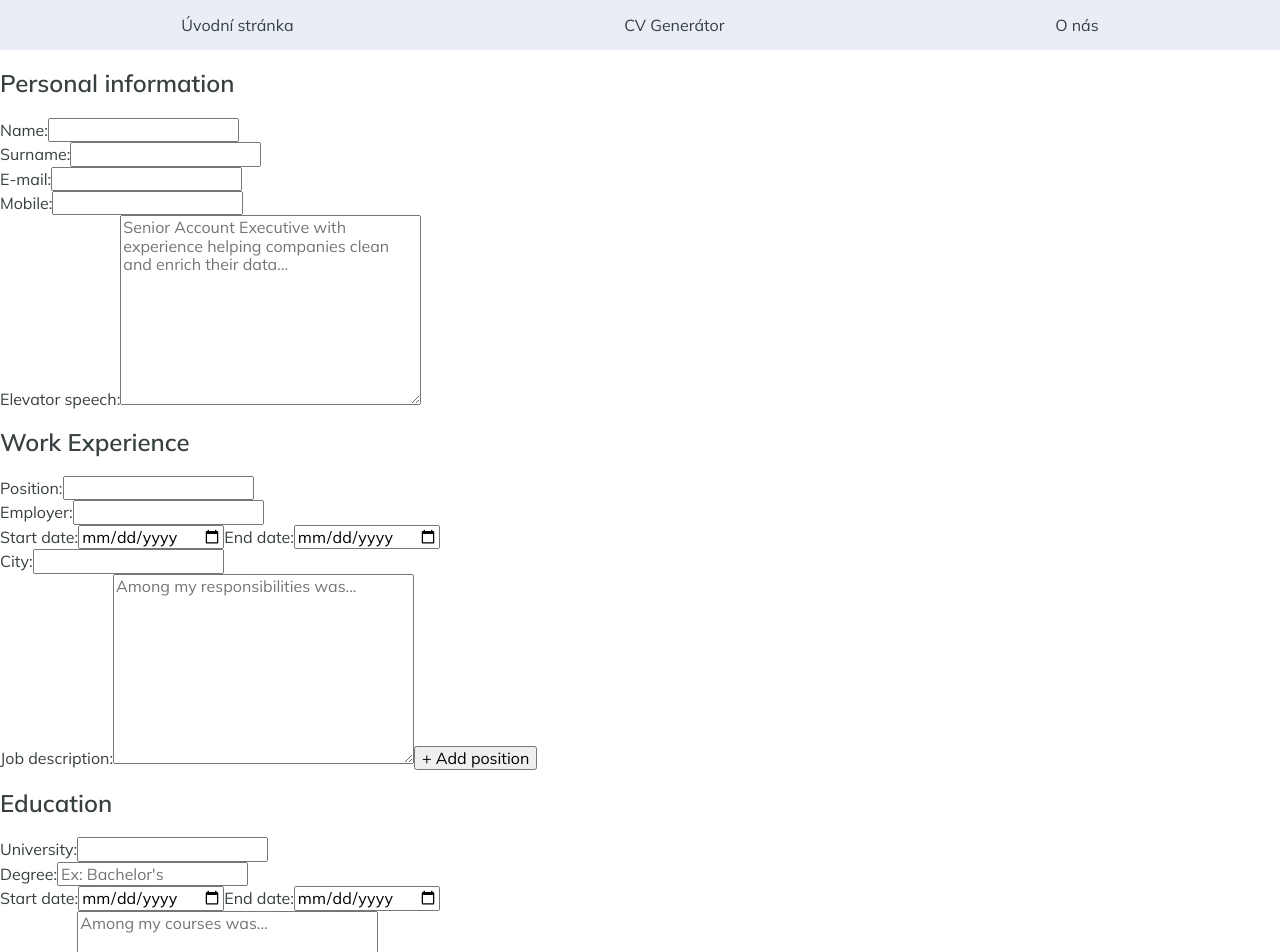
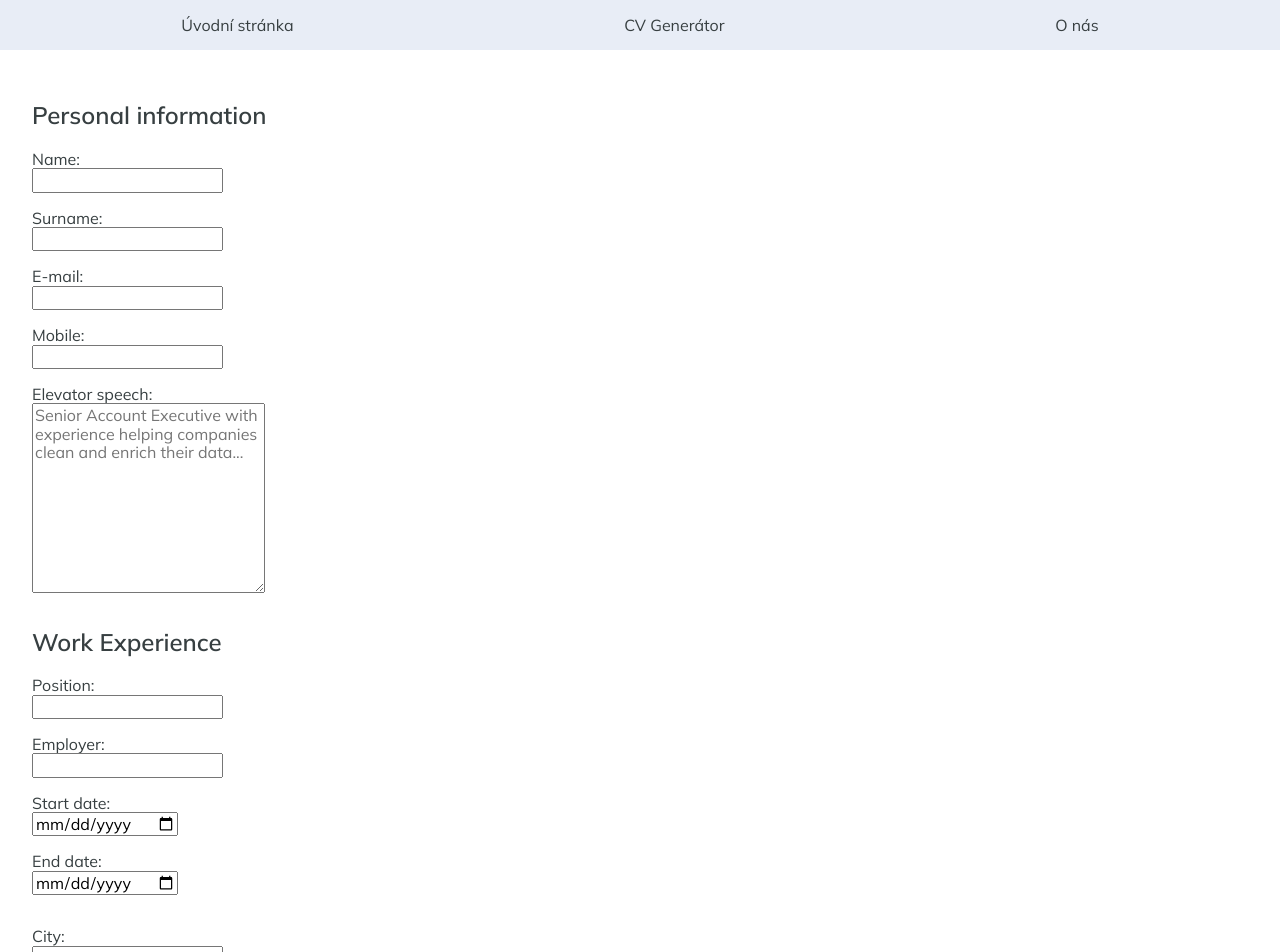
Before and after one commit to htmlena/cv-genius, a React (Create React App) app: page /cv-generator in a window 1280 px wide. Shown: the top 952 px of the page. Built offline with nearby package versions, Linux system fonts and the light colour scheme.

Commit message:
Basic form styles

```diff
--- a/src/components/Generator/Generator.jsx
+++ b/src/components/Generator/Generator.jsx
@@ -1,78 +1,117 @@
 import React from 'react';
+import './style.scss';
 
 const Generator = () => {
   return (
-    <form>
-      <div>
+    <form className="main-form-container">
+      <div className="personal-info-container">
         <div>
           <h2>Personal information</h2>
-          <div>
-            <label htmlFor="name">Name:</label>
+          <div className="label-input-container">
+            <label className="label-block" htmlFor="name">
+              Name:
+            </label>
             <input type="text" name="name" id="name" required />
           </div>
         </div>
-        <div>
-          <label htmlFor="surname">Surname:</label>
+        <div className="label-input-container">
+          <label className="label-block" htmlFor="surname">
+            Surname:
+          </label>
           <input type="text" name="surname" id="surname" required />
         </div>
-        <div>
-          <label htmlFor="email">E-mail:</label>
+        <div className="label-input-container">
+          <label className="label-block" htmlFor="email">
+            E-mail:
+          </label>
           <input type="email" name="email" id="email" required />
         </div>
-        <div>
-          <label htmlFor="mobile">Mobile:</label>
+        <div className="label-input-container">
+          <label className="label-block" htmlFor="mobile">
+            Mobile:
+          </label>
           <input type="tel" name="mobile" id="mobile" required />
         </div>
         <div>
-          <label htmlFor="elevator-speech">Elevator speech:</label>
+          <label className="label-block" htmlFor="elevator-speech">
+            Elevator speech:
+          </label>
           <textarea
             name="elevator-speech"
             id="elevator-speech"
             rows="10"
-            cols="33"
+            cols="25"
             placeholder="Senior Account Executive with experience helping companies clean and enrich their data..."
           ></textarea>
         </div>
       </div>
+
       <div>
         <h2>Work Experience</h2>
-        <div>
-          <label htmlFor="position">Position:</label>
+        <div className="label-input-container">
+          <label className="label-block" htmlFor="position">
+            Position:
+          </label>
           <input type="text" name="position" id="position" />
         </div>
-        <div>
-          <label htmlFor="employer">Employer:</label>
+        <div className="label-input-container">
+          <label className="label-block" htmlFor="employer">
+            Employer:
+          </label>
           <input type="text" name="employer" id="employer" />
         </div>
-        <div>
-          <label htmlFor="start-date-job">Start date:</label>
-          <input type="date" name="start-date-job" id="start-date-job" />
-          <label htmlFor="end-date-job">End date:</label>
-          <input type="date" name="end-date-job" id="end-date-job" />
+        <div className="label-input-container date-container">
+          <label className="label-block" htmlFor="start-date-job">
+            Start date:
+          </label>
+          <input
+            className="date-input"
+            type="date"
+            name="start-date-job"
+            id="start-date-job"
+          />
+          <label className="label-block" htmlFor="end-date-job">
+            End date:
+          </label>
+          <input
+            className="date-input"
+            type="date"
+            name="end-date-job"
+            id="end-date-job"
+          />
         </div>
-        <div>
-          <label htmlFor="city">City:</label>
+        <div className="label-input-container">
+          <label className="label-block" htmlFor="city">
+            City:
+          </label>
           <input type="text" name="city" id="city" />
         </div>
-        <div>
-          <label htmlFor="job-description">Job description:</label>
+        <div className="label-input-container">
+          <label className="label-block" htmlFor="job-description">
+            Job description:
+          </label>
           <textarea
             name="job-description"
             id="job-description"
             rows="10"
-            cols="33"
+            cols="25"
             placeholder="Among my responsibilities was..."
           ></textarea>
           <button>+ Add position</button>
         </div>
+
         <div>
           <h2>Education</h2>
-          <div>
-            <label htmlFor="universtiy">University:</label>
+          <div className="label-input-container">
+            <label className="label-block" htmlFor="universtiy">
+              University:
+            </label>
             <input type="text" name="universtiy" id="universtiy" />
           </div>
-          <div>
-            <label htmlFor="degree">Degree:</label>
+          <div className="label-input-container">
+            <label className="label-block" htmlFor="degree">
+              Degree:
+            </label>
             <input
               type="text"
               name="degree"
@@ -80,23 +119,35 @@ const Generator = () => {
               placeholder="Ex: Bachelor's"
             />
           </div>
-          <div>
-            <label htmlFor="start-date-education">Start date:</label>
-            <input type="date" name="start-date-education" id="start-date" />
-            <label htmlFor="end-date-education">End date:</label>
+          <div className="label-input-container date-container">
+            <label className="label-block" htmlFor="start-date-education">
+              Start date:
+            </label>
             <input
+              className="date-input"
+              type="date"
+              name="start-date-education"
+              id="start-date"
+            />
+            <label className="label-block" htmlFor="end-date-education">
+              End date:
+            </label>
+            <input
+              className="date-input"
               type="date"
               name="end-date-education"
               id="end-date-education"
             />
           </div>
-          <div>
-            <label htmlFor="education">Education:</label>
+          <div className="label-input-container">
+            <label className="label-block" htmlFor="education">
+              Education:
+            </label>
             <textarea
               name="education"
               id="education"
               rows="10"
-              cols="33"
+              cols="25"
               placeholder="Among my courses was..."
             ></textarea>
             <button>+ Add education</button>
--- a/src/components/Generator/style.scss
+++ b/src/components/Generator/style.scss
@@ -0,0 +1,19 @@
+.main-form-container {
+  padding: 2rem;
+}
+
+.personal-info-container {
+  margin-bottom: 2rem;
+}
+
+.label-block {
+  display: block;
+}
+
+.label-input-container {
+  padding: 0 0 1rem;
+}
+
+.date-input {
+  margin: 0 0 1rem;
+}
--- /dev/null
+++ b/src/components/Personal-Info/Personal-Info.jsx
@@ -0,0 +1,2 @@
+import React from 'react';
+import './style.scss';
```
Also changed, not shown: src/components/Personal-Info/style.css (added).
